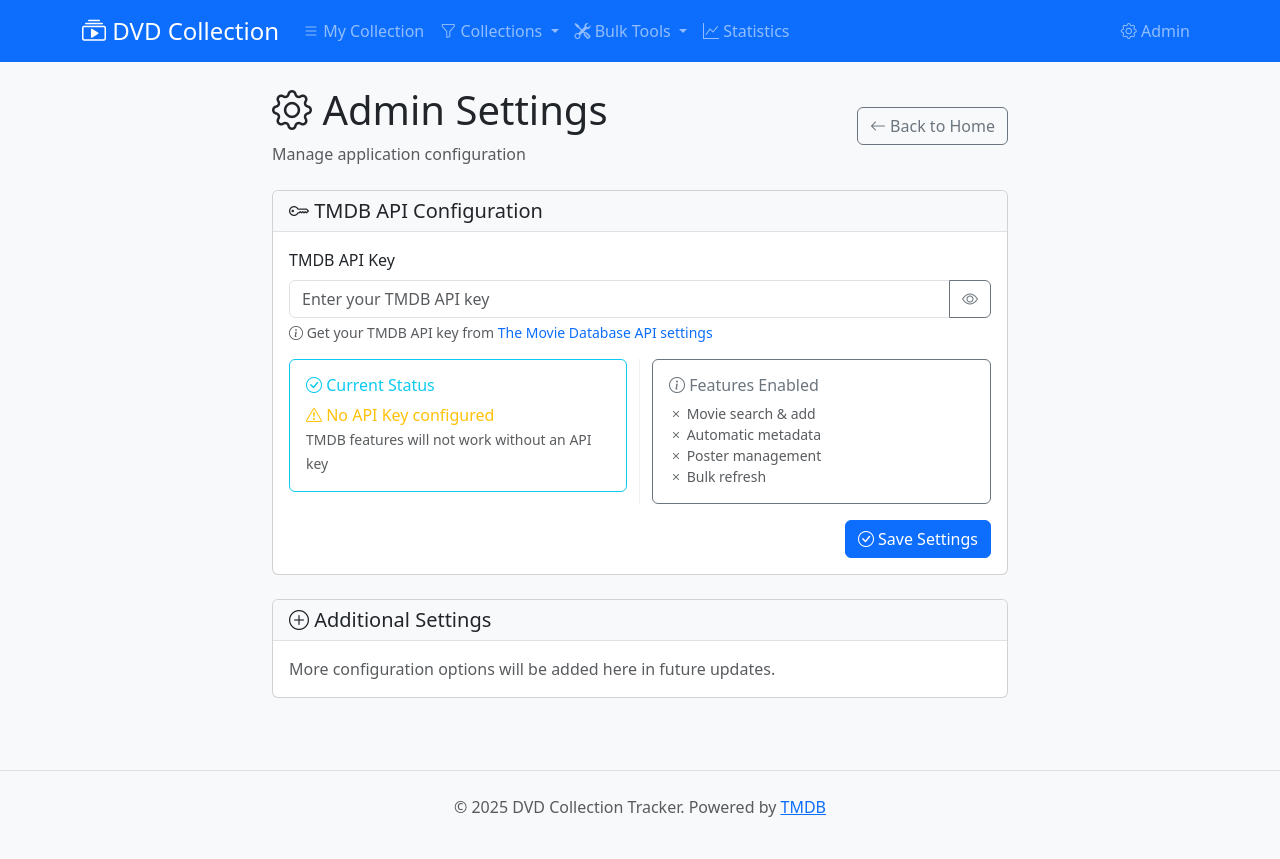
After one commit to pastperfect/dvdcollection, a Django app: page /system-admin/ in a window 1280 px wide. The commit adds this page. Run offline with Django 5.2, Linux system fonts and the light colour scheme; data comes from the database, SQL or seed files in the repository.

Commit message:
Added admin page where the TMDB API key can be added.

```diff
--- a/templates/base.html
+++ b/templates/base.html
@@ -66,6 +66,13 @@
                         </a>
                     </li>
                 </ul>
+                <ul class="navbar-nav ms-auto">
+                    <li class="nav-item">
+                        <a class="nav-link" href="{% url 'tracker:admin_settings' %}">
+                            <i class="bi bi-gear"></i> Admin
+                        </a>
+                    </li>
+                </ul>
             </div>
         </div>
     </nav>
--- /dev/null
+++ b/templates/tracker/admin_settings.html
@@ -0,0 +1,140 @@
+{% extends 'base.html' %}
+
+{% block title %}Admin Settings{% endblock %}
+
+{% block content %}
+<div class="row justify-content-center">
+    <div class="col-md-8">
+        <div class="d-flex justify-content-between align-items-center mb-4">
+            <div>
+                <h1><i class="bi bi-gear"></i> Admin Settings</h1>
+                <p class="text-muted mb-0">Manage application configuration</p>
+            </div>
+            <a href="{% url 'tracker:home' %}" class="btn btn-outline-secondary">
+                <i class="bi bi-arrow-left"></i> Back to Home
+            </a>
+        </div>
+
+        <!-- TMDB API Configuration -->
+        <div class="card mb-4">
+            <div class="card-header">
+                <h5 class="mb-0"><i class="bi bi-key"></i> TMDB API Configuration</h5>
+            </div>
+            <div class="card-body">
+                <form method="post">
+                    {% csrf_token %}
+
+                    <div class="mb-3">
+                        <label for="tmdb_api_key" class="form-label">TMDB API Key</label>
+                        <div class="input-group">
+                            <input type="password"
+                                   class="form-control"
+                                   id="tmdb_api_key"
+                                   name="tmdb_api_key"
+                                   value="{{ settings.tmdb_api_key }}"
+                                   placeholder="Enter your TMDB API key">
+                            <button class="btn btn-outline-secondary"
+                                    type="button"
+                                    onclick="togglePasswordVisibility('tmdb_api_key')">
+                                <i class="bi bi-eye" id="tmdb_api_key_icon"></i>
+                            </button>
+                        </div>
+                        <div class="form-text">
+                            <i class="bi bi-info-circle"></i>
+                            Get your TMDB API key from
+                            <a href="https://www.themoviedb.org/settings/api" target="_blank" class="text-decoration-none">
+                                The Movie Database API settings
+                            </a>
+                        </div>
+                    </div>
+
+                    <div class="row">
+                        <div class="col-md-6">
+                            <div class="card border-info">
+                                <div class="card-body">
+                                    <h6 class="card-title text-info">
+                                        <i class="bi bi-check-circle"></i> Current Status
+                                    </h6>
+                                    {% if settings.tmdb_api_key %}
+                                        <p class="card-text text-success mb-0">
+                                            <i class="bi bi-shield-check"></i> API Key configured
+                                        </p>
+                                        <small class="text-muted">
+                                            Key: ****{{ settings.tmdb_api_key|slice:"-4:" }}
+                                        </small>
+                                    {% else %}
+                                        <p class="card-text text-warning mb-0">
+                                            <i class="bi bi-exclamation-triangle"></i> No API Key configured
+                                        </p>
+                                        <small class="text-muted">
+                                            TMDB features will not work without an API key
+                                        </small>
+                                    {% endif %}
+                                </div>
+                            </div>
+                        </div>
+
+                        <div class="col-md-6">
+                            <div class="card border-secondary">
+                                <div class="card-body">
+                                    <h6 class="card-title text-secondary">
+                                        <i class="bi bi-info-circle"></i> Features Enabled
+                                    </h6>
+                                    <ul class="list-unstyled mb-0 small">
+                                        <li class="{% if settings.tmdb_api_key %}text-success{% else %}text-muted{% endif %}">
+                                            <i class="bi bi-{% if settings.tmdb_api_key %}check{% else %}x{% endif %}"></i> Movie search & add
+                                        </li>
+                                        <li class="{% if settings.tmdb_api_key %}text-success{% else %}text-muted{% endif %}">
+                                            <i class="bi bi-{% if settings.tmdb_api_key %}check{% else %}x{% endif %}"></i> Automatic metadata
+                                        </li>
+                                        <li class="{% if settings.tmdb_api_key %}text-success{% else %}text-muted{% endif %}">
+                                            <i class="bi bi-{% if settings.tmdb_api_key %}check{% else %}x{% endif %}"></i> Poster management
+                                        </li>
+                                        <li class="{% if settings.tmdb_api_key %}text-success{% else %}text-muted{% endif %}">
+                                            <i class="bi bi-{% if settings.tmdb_api_key %}check{% else %}x{% endif %}"></i> Bulk refresh
+                                        </li>
+                                    </ul>
+                                </div>
+                            </div>
+                        </div>
+                    </div>
+
+                    <div class="d-grid gap-2 d-md-flex justify-content-md-end mt-3">
+                        <button type="submit" class="btn btn-primary">
+                            <i class="bi bi-check-circle"></i> Save Settings
+                        </button>
+                    </div>
+                </form>
+            </div>
+        </div>
+
+        <!-- Future Settings Sections -->
+        <div class="card">
+            <div class="card-header">
+                <h5 class="mb-0"><i class="bi bi-plus-circle"></i> Additional Settings</h5>
+            </div>
+            <div class="card-body">
+                <p class="text-muted mb-0">
+                    <i class="bi bi-construction"></i>
+                    More configuration options will be added here in future updates.
+                </p>
+            </div>
+        </div>
+    </div>
+</div>
+
+<script>
+function togglePasswordVisibility(fieldId) {
+    const field = document.getElementById(fieldId);
+    const icon = document.getElementById(fieldId + '_icon');
+
+    if (field.type === 'password') {
+        field.type = 'text';
+        icon.className = 'bi bi-eye-slash';
+    } else {
+        field.type = 'password';
+        icon.className = 'bi bi-eye';
+    }
+}
+</script>
+{% endblock %}
--- a/tracker/models.py
+++ b/tracker/models.py
@@ -1,5 +1,30 @@
 from django.db import models
 from django.urls import reverse
+
+
+class AppSettings(models.Model):
+    """Model to store application settings."""
+    tmdb_api_key = models.CharField(
+        max_length=255,
+        blank=True,
+        help_text="TMDB API Key for fetching movie data"
+    )
+
+    created_at = models.DateTimeField(auto_now_add=True)
+    updated_at = models.DateTimeField(auto_now=True)
+
+    class Meta:
+        verbose_name = "Application Settings"
+        verbose_name_plural = "Application Settings"
+
+    def __str__(self):
+        return "Application Settings"
+
+    @classmethod
+    def get_settings(cls):
+        """Get or create the settings instance."""
+        settings, created = cls.objects.get_or_create(pk=1)
+        return settings
 
 
 class DVD(models.Model):
--- a/tracker/urls.py
+++ b/tracker/urls.py
@@ -27,4 +27,5 @@ urlpatterns = [
     path('api/delete-dvd/', views.delete_dvd_api, name='delete_dvd_api'),
     path('api/refresh-all-tmdb/', views.refresh_all_tmdb, name='refresh_all_tmdb'),
     path('api/refresh-progress/', views.refresh_progress, name='refresh_progress'),
+    path('system-admin/', views.admin_settings, name='admin_settings'),
 ]
--- a/tracker/views.py
+++ b/tracker/views.py
@@ -4,7 +4,7 @@ from django.core.paginator import Paginator
 from django.http import JsonResponse
 from django.views.decorators.http import require_http_methods
 from django.db.models import Q, Count, Min, Max, Avg, Sum
-from .models import DVD
+from .models import DVD, AppSettings
 from .forms import DVDForm, DVDSearchForm, DVDFilterForm, BulkUploadForm
 from .services import TMDBService, YTSService
 import json
@@ -1034,3 +1034,25 @@ def refresh_progress(request):
         })
 
     return JsonResponse(progress_data)
+
+
+def admin_settings(request):
+    """Admin page for managing application settings."""
+    settings = AppSettings.get_settings()
+
+    if request.method == 'POST':
+        tmdb_api_key = request.POST.get('tmdb_api_key', '').strip()
+
+        # Update the settings
+        settings.tmdb_api_key = tmdb_api_key
+        settings.save()
+
+        messages.success(request, 'Settings updated successfully.')
+        return redirect('tracker:admin_settings')
+
+    context = {
+        'settings': settings,
+        'page_title': 'Admin Settings',
+        'page_icon': 'gear',
+    }
+    return render(request, 'tracker/admin_settings.html', context)
```
Also changed, not shown: tracker/services.py (+10 -1 lines), tracker/migrations/0011_add_app_settings.py (added).
